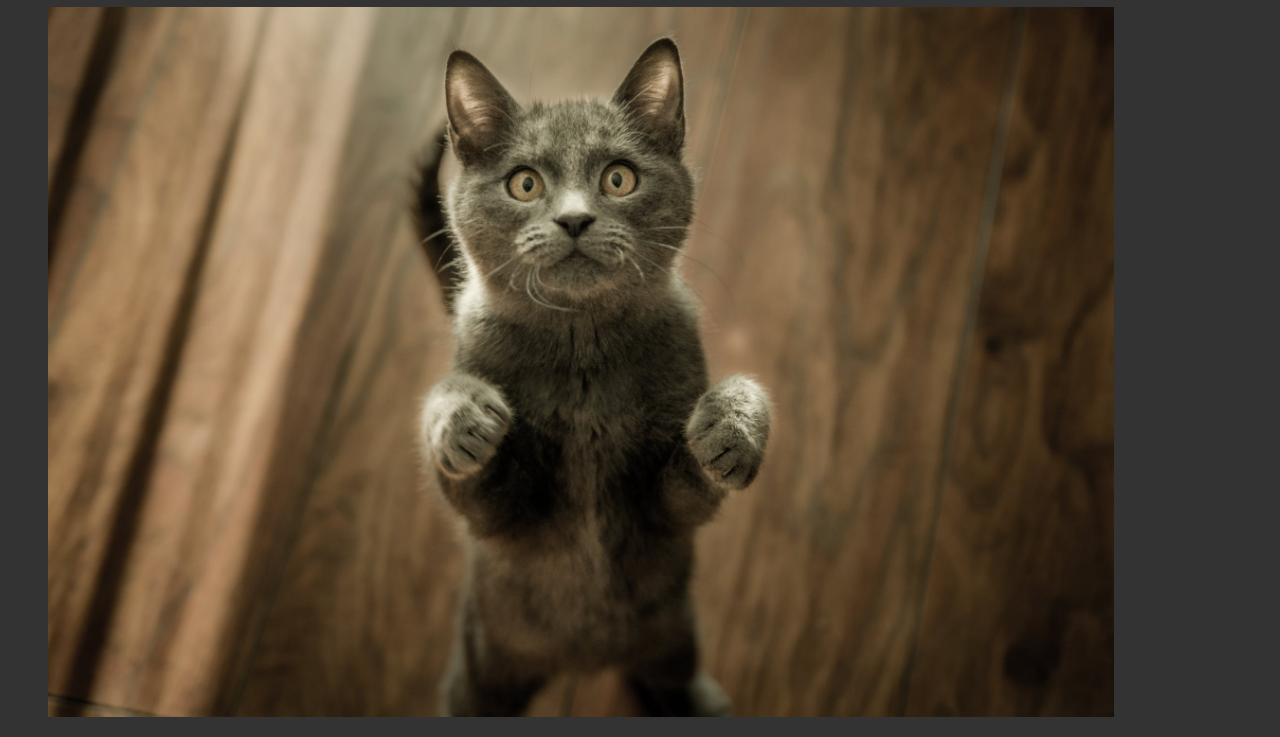
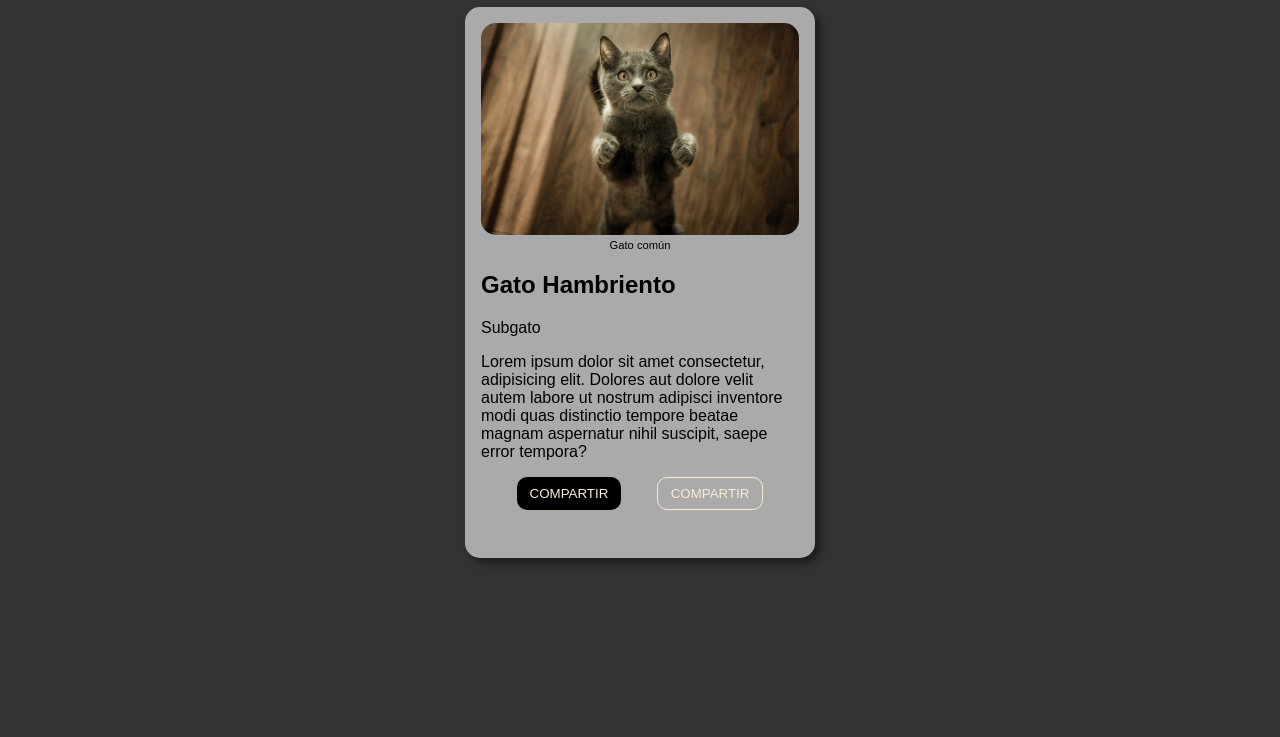
Before and after one commit to agusmoya/Taller_BEM_Dorian, a plain HTML site: page card.html in a window 1280 px wide. Shown: the part 73-810 px from the top of the page. Drawn offline with Linux system fonts and the light colour scheme.

Commit message:
Tarjeta finalizada-Seguimos con BEM en form basico

```diff
--- a/card.html
+++ b/card.html
@@ -3,7 +3,7 @@
   <head>
     <meta charset="UTF-8" />
     <meta http-equiv="X-UA-Compatible" content="IE=edge" />
-    <link rel="stylesheet" href="css/style-card-dist.css" />
+    <link rel="stylesheet" href="css/styles-dist.css" />
     <meta name="viewport" content="width=device-width, initial-scale=1.0" />
     <title>Card con BEM</title>
   </head>
@@ -13,7 +13,25 @@
       <div class="card__header">
         <figure class="card__figure">
           <img class="card__img" src="assets/images/cat.jpeg" alt="Cat image" />
+          <figcaption class="card__figcaption">Gato común</figcaption>
         </figure>
+      </div>
+      <div class="card__body">
+        <h2 class="card__title">Gato Hambriento</h2>
+        <!-- Para los subtitulos, la W3S recomiendan un p -->
+        <p class="card__subtitle">Subgato</p>
+        <p class="card__info">
+          Lorem ipsum dolor sit amet consectetur, adipisicing elit. Dolores aut
+          dolore velit autem labore ut nostrum adipisci inventore modi quas
+          distinctio tempore beatae magnam aspernatur nihil suscipit, saepe
+          error tempora?
+        </p>
+      </div>
+      <div class="card__footer">
+        <div class="card__buttons">
+          <button class="button button--dark">Compartir</button>
+          <button class="button button--ghost">Compartir</button>
+        </div>
       </div>
     </div>
   </body>
--- a/css/style-card-dist.css
+++ /dev/null
@@ -1 +0,0 @@
-body{background-color:#333;color:antiquewhite}.card__img{max-width:90%}
--- a/css/style-card.css
+++ /dev/null
@@ -1,8 +0,0 @@
-body {
-    background-color: #333;
-    color: antiquewhite;
-}
-
-.card__img{
-    max-width: 90%;
-}
--- a/css/styles.css
+++ b/css/styles.css
@@ -177,3 +177,36 @@ body {
     margin-left: auto;
     margin-right: auto;
 }
+
+
+/** SEGUNDA PARTE **/
+
+.card {
+    width: 350px;
+    background-color: #aaa;
+    color: #000;
+    border-radius: 15px;
+    margin-left: auto;
+    margin-right: auto;
+    padding: 1rem;
+    box-shadow: 5px 5px 7px 0 rgb(29, 28, 28);
+}
+
+.card__figure {
+    margin: 0;
+}
+
+.card__img {
+    border-radius: 15px;
+    max-width: 100%;
+}
+
+.card__figcaption {
+    font-size: 0.7rem;
+    text-align: center;
+}
+
+.card__buttons {
+    display: flex;
+    justify-content: space-evenly;
+}
```
Also changed, not shown: css/styles-dist.css (+1 -1 lines).
